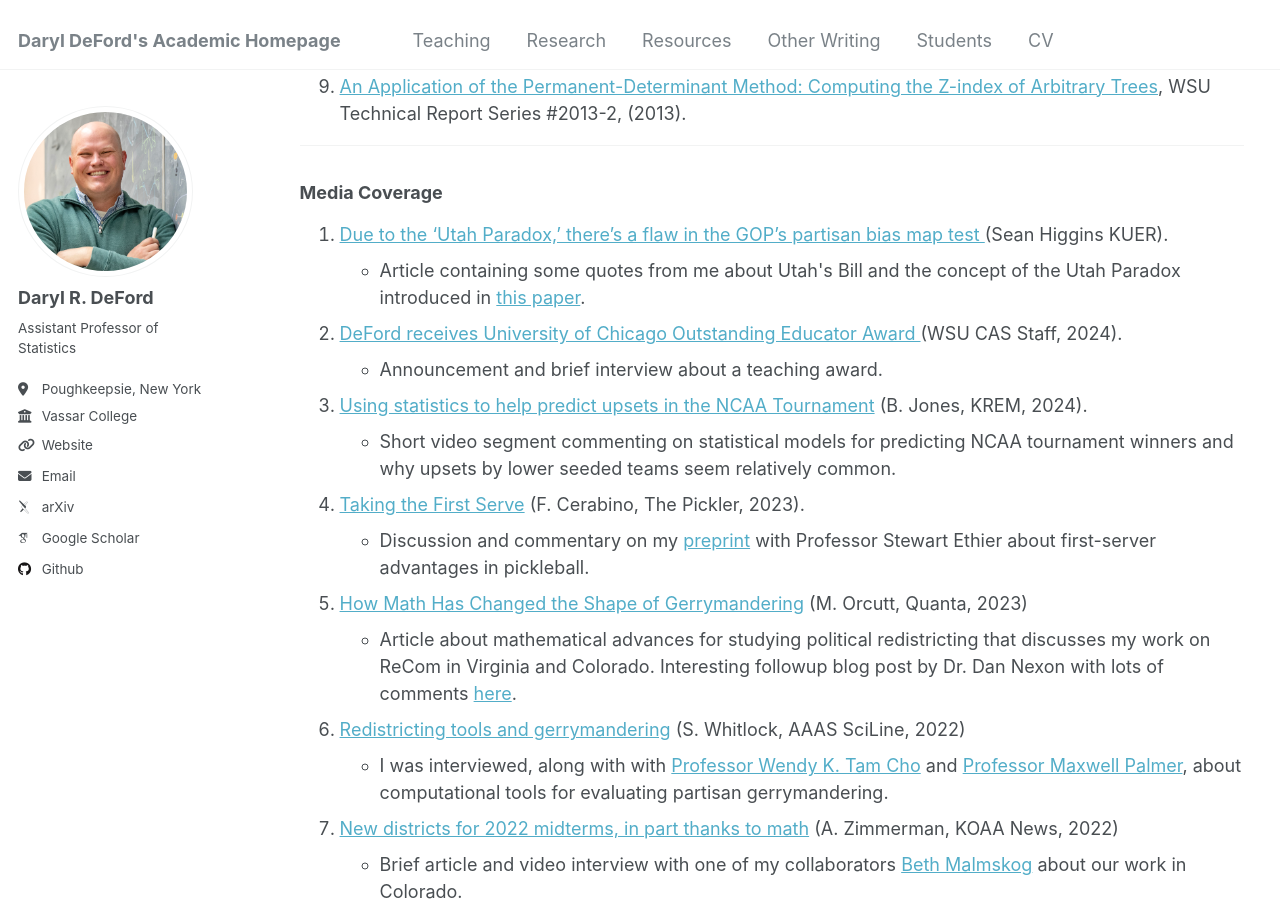
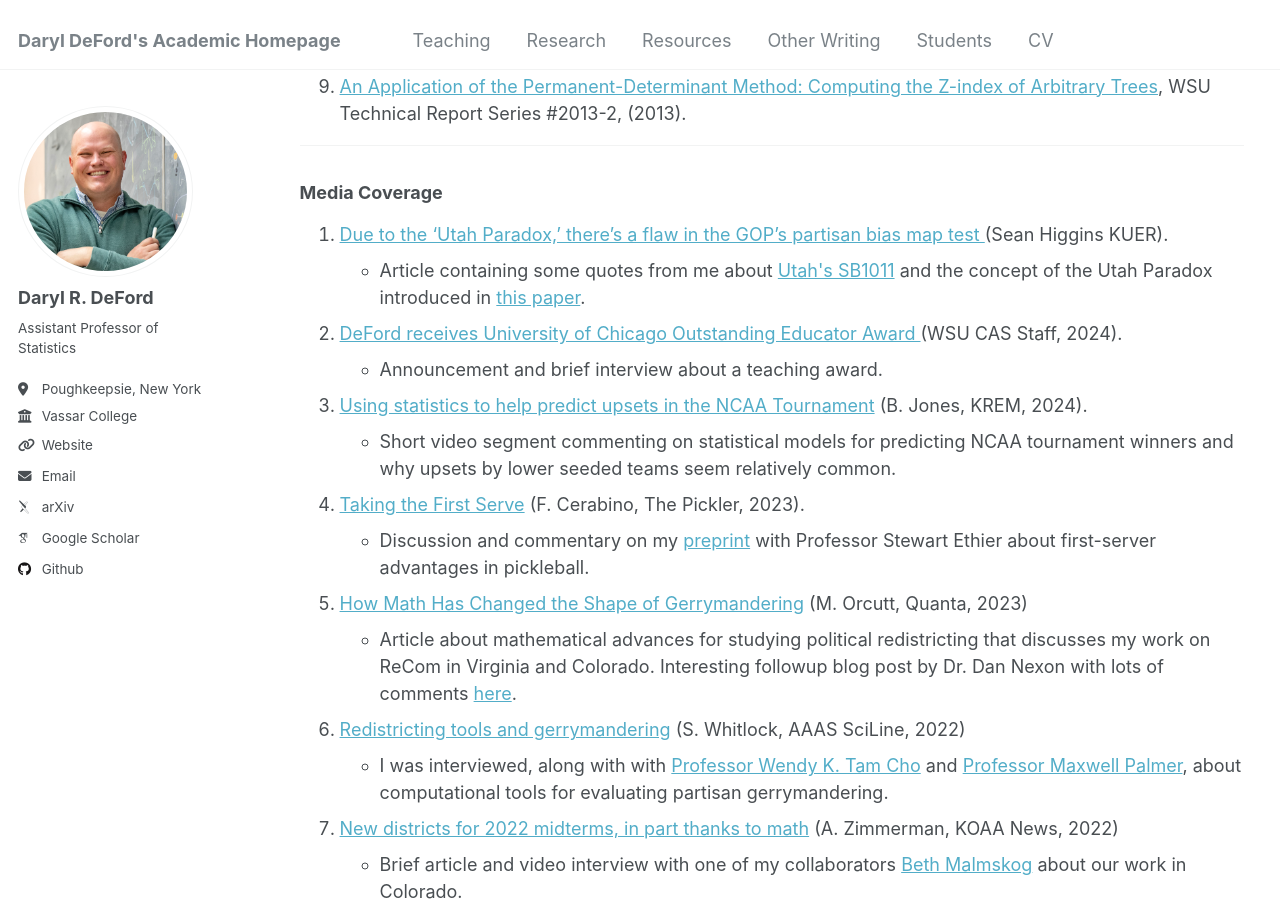
Before and after one commit to drdeford/drdeford.github.io, a Jekyll site: the page built from _pages/Research.md, in a window 1280 px wide and 900 px high, scrolled down 4075 px. Built offline with Jekyll 4.4.1, drawn with Linux system fonts in a browser that asks for light colours; some web fonts are replaced.

Commit message:
Update Research.md

```diff
--- a/_pages/Research.md
+++ b/_pages/Research.md
@@ -227,7 +227,7 @@ WSU Technical Report Series #2013-2, (2013). </li>
 
 <ol>
 <li><a href="https://www.kuer.org/politics-government/2025-10-10/due-to-the-utah-paradox-theres-a-flaw-in-the-gops-partisan-bias-map-test"> Due to the ‘Utah Paradox,’ there’s a flaw in the GOP’s partisan bias map test </a> (Sean Higgins KUER). </li>
-	<ul><li> Article containing some quotes from me about Utah's Bill and the concept of the Utah Paradox introduced in <a href="https://www.cambridge.org/core/journals/political-analysis/article/implementing-partisan-symmetry-problems-and-paradoxes/82797EC1610275845990DB3248076B63"> this paper</a>.  </li></ul>
+	<ul><li> Article containing some quotes from me about <a href="https://le.utah.gov/~2025S1/bills/static/SB1011.html">Utah's SB1011</a> and the concept of the Utah Paradox introduced in <a href="https://www.cambridge.org/core/journals/political-analysis/article/implementing-partisan-symmetry-problems-and-paradoxes/82797EC1610275845990DB3248076B63"> this paper</a>.  </li></ul>
 
 <li><a href="https://news.wsu.edu/news/2024/10/28/deford-receives-university-of-chicago-outstanding-educator-award/">
 	DeFord receives University of Chicago Outstanding Educator Award </a> (WSU CAS Staff, 2024). </li>
```
